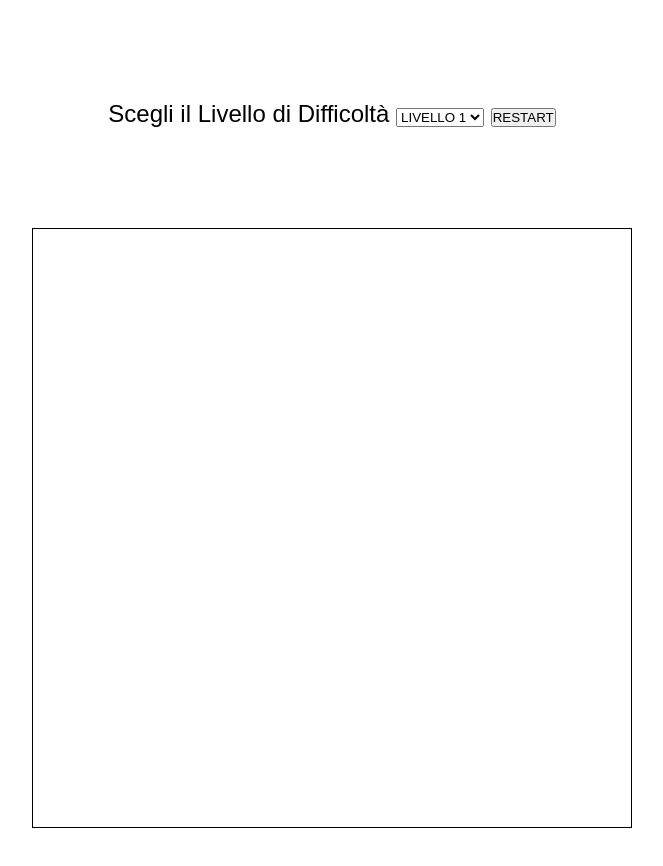
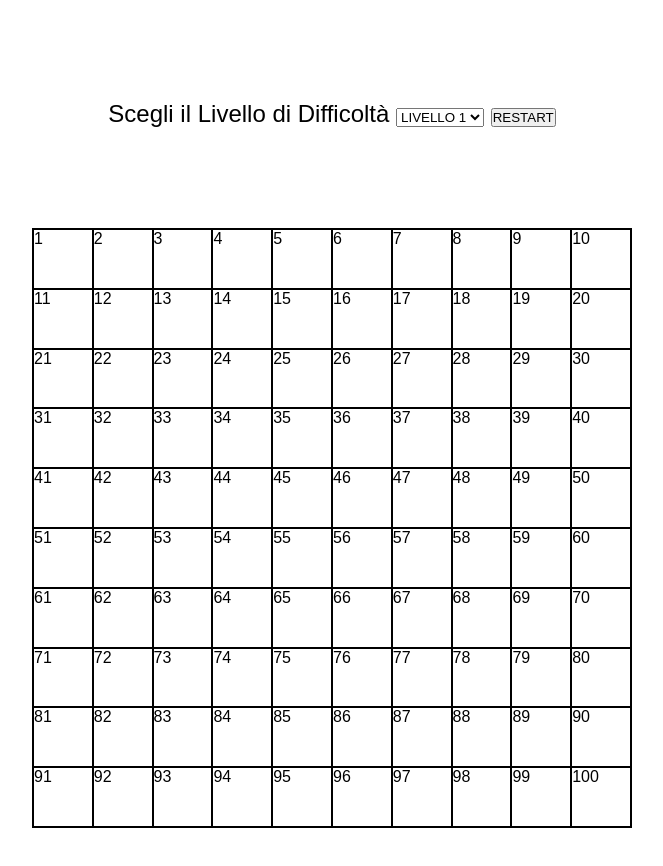
Before and after one commit to pietroscandola/js-campominato-dom, a plain HTML site: page index.html in a window 1280 px wide. Both pictures are taken after a click on the button "START". Shown: the whole page, without its empty margins (308-971 px from the left). Drawn offline with Linux system fonts and the light colour scheme.

Commit message:
fix script

```diff
--- a/css/style.css
+++ b/css/style.css
@@ -32,6 +32,10 @@ body {
     cursor: pointer;
 }
 
-.clicked {
+.safe {
     background-color: dodgerblue;
 }
+
+.bomb {
+    background-color: red;
+}
--- a/js/script.js
+++ b/js/script.js
@@ -15,6 +15,7 @@ BONUS:
 
 //* FUNZIONI DA UTILIZZARE
 
+const getRandomNumber = (min, max) => Math.floor(Math.random() * (max - min + 1)) + min;
 
 
 // RECUPERO LA GRIGLIA
@@ -30,7 +31,7 @@ function start() {
     grid.style.display = 'flex';
 
     // Preparo quello che mi serve per il gioco
-    let attempt = 0;
+    let attempts = 0;
     const totalBombs = 16;
 
     let columns;
@@ -42,7 +43,6 @@ function start() {
         case "3":
             columns = 7;
             break;
-        case "1":
         default:
             columns = 10;
             break;
@@ -50,7 +50,7 @@ function start() {
 
     const totalCells = columns * columns;
 
-    const maxAttempts = totalCell - totalBombs;
+    const maxAttempts = totalCells - totalBombs;
 
 
     // GENERO UNA BOMBA
@@ -66,8 +66,8 @@ function start() {
     }
 
     // GENERO LA GRIGLIA
-    const generateGrid = (cellsNumber, cellPerRow, bombs) => {
-        for (let i = 1; i < cellsNumber; i++) {
+    const generateGrid = (cellsNumber, cellsPerRow, bombs) => {
+        for (let i = 1; i <= cellsNumber; i++) {
             const cell = createCell(i, cellsPerRow);
             cell.addEventListener('click', (event) => onCellClick(event.target, bombs, i));
             grid.appendChild(cell);
@@ -116,7 +116,7 @@ function start() {
 
     const showBoms = (bombs) => {
         const cells = document.querySelectorAll('.cell');
-        for (let i = 0; i < cells.length; i++) {
+        for (let i = 0; i < totalCells; i++) {
             const cell = cells[i];
             const cellNumber = parseInt(cell.innerText);
             if (bombs.includes(cellNumber)) {
@@ -127,7 +127,7 @@ function start() {
 
 
 
-    /*  const array = [];
+    /*    const array = [];
        for (let i = 0; i < totalCells; i++) {
            let number = 0;
            number += (i + 1);
@@ -140,8 +140,8 @@ function start() {
                cell.classList.toggle("clicked");
            });
            grid.appendChild(cell);
-     } */
-
+       }
+    */
     // Esecuzione
 
     const bombs = generateBombs(totalBombs, totalCells)
```
Lines whose indentation alone changed are shown as unchanged.
